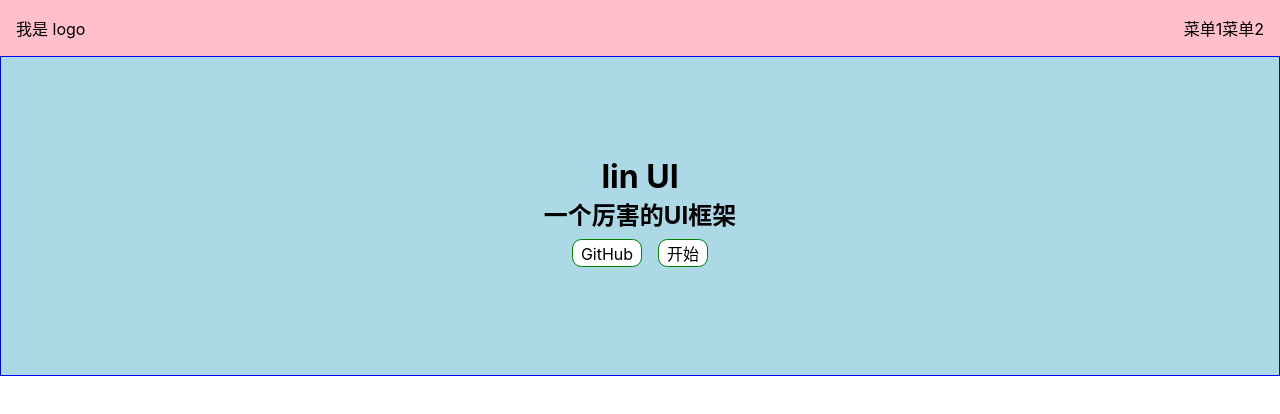
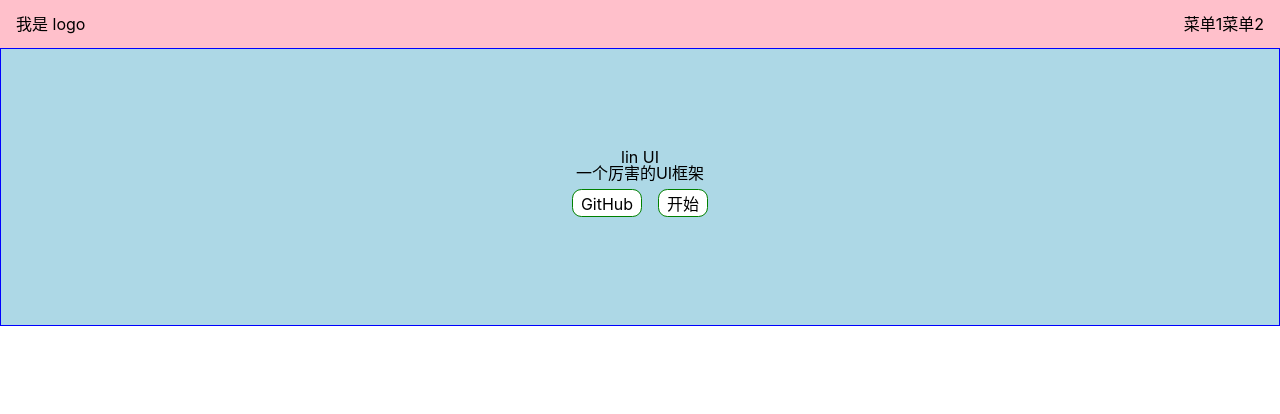
Before and after one commit to Xin-hai/lin-ui, a Vue app: page /#/ in a window 1280 px wide. Shown: the top 414 px of the page. Built offline with nearby package versions, Linux system fonts and the light colour scheme.

Commit message:
reset css

```diff
--- a/src/index.scss
+++ b/src/index.scss
@@ -1,3 +1,45 @@
+html, body, div, span, applet, object, iframe,
+h1, h2, h3, h4, h5, h6, p, blockquote, pre,
+a, abbr, acronym, address, big, cite, code,
+del, dfn, em, img, ins, kbd, q, s, samp,
+small, strike, strong, sub, sup, tt, var,
+b, u, i, center,
+dl, dt, dd, ol, ul, li,
+fieldset, form, label, legend,
+table, caption, tbody, tfoot, thead, tr, th, td,
+article, aside, canvas, details, embed,
+figure, figcaption, footer, header, hgroup,
+menu, nav, output, ruby, section, summary,
+time, mark, audio, video {
+  margin: 0;
+  padding: 0;
+  border: 0;
+  font: inherit;
+  vertical-align: baseline;
+}
+article, aside, details, figcaption, figure,
+footer, header, hgroup, menu, nav, section {
+  display: block;
+}
+body {
+  line-height: 1;
+  box-sizing: border-box;
+}
+ol, ul {
+  list-style: none;
+}
+blockquote, q {
+  quotes: none;
+}
+blockquote:before, blockquote:after,
+q:before, q:after {
+  content: '';
+}
+table {
+  border-collapse: collapse;
+  border-spacing: 0;
+}
+
 * {
   margin: 0;
   padding: 0;
```
